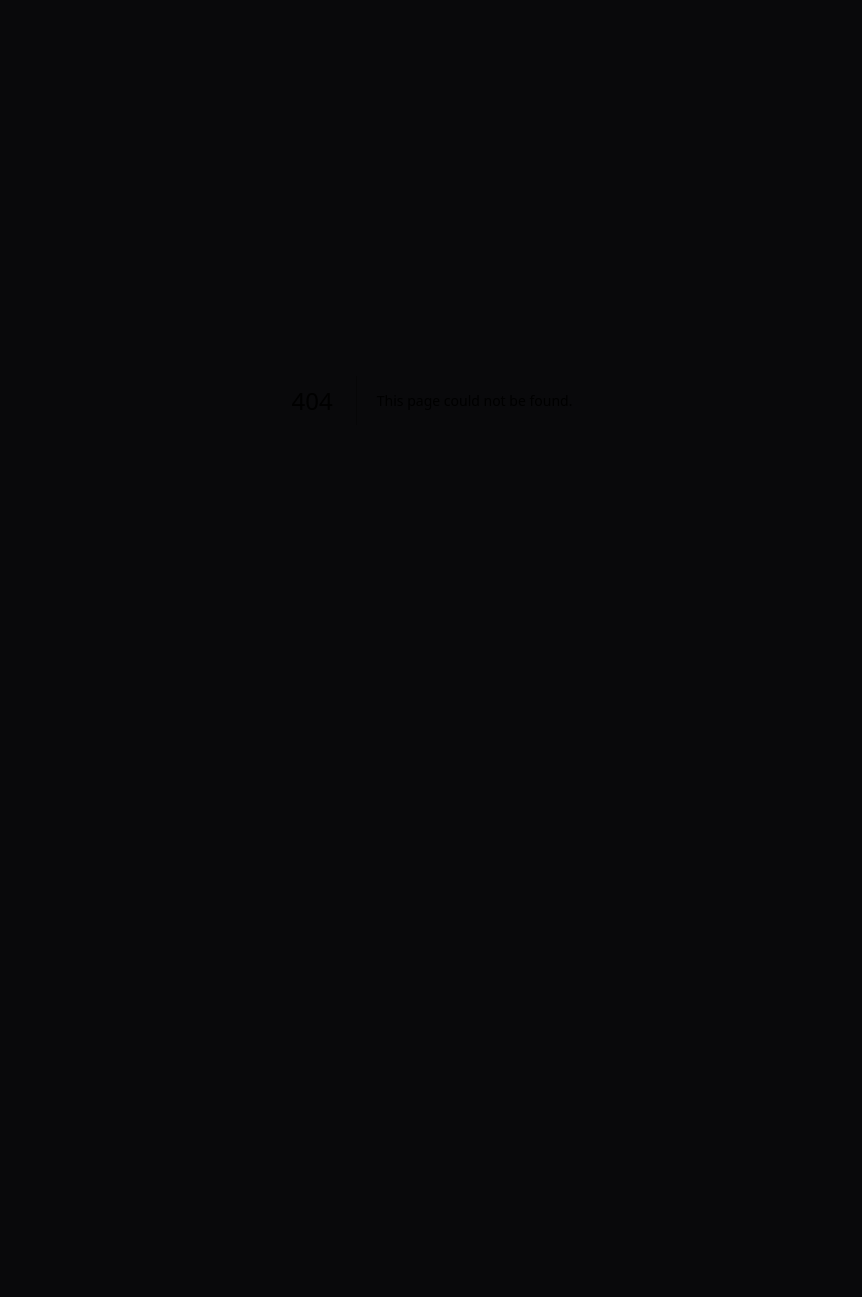
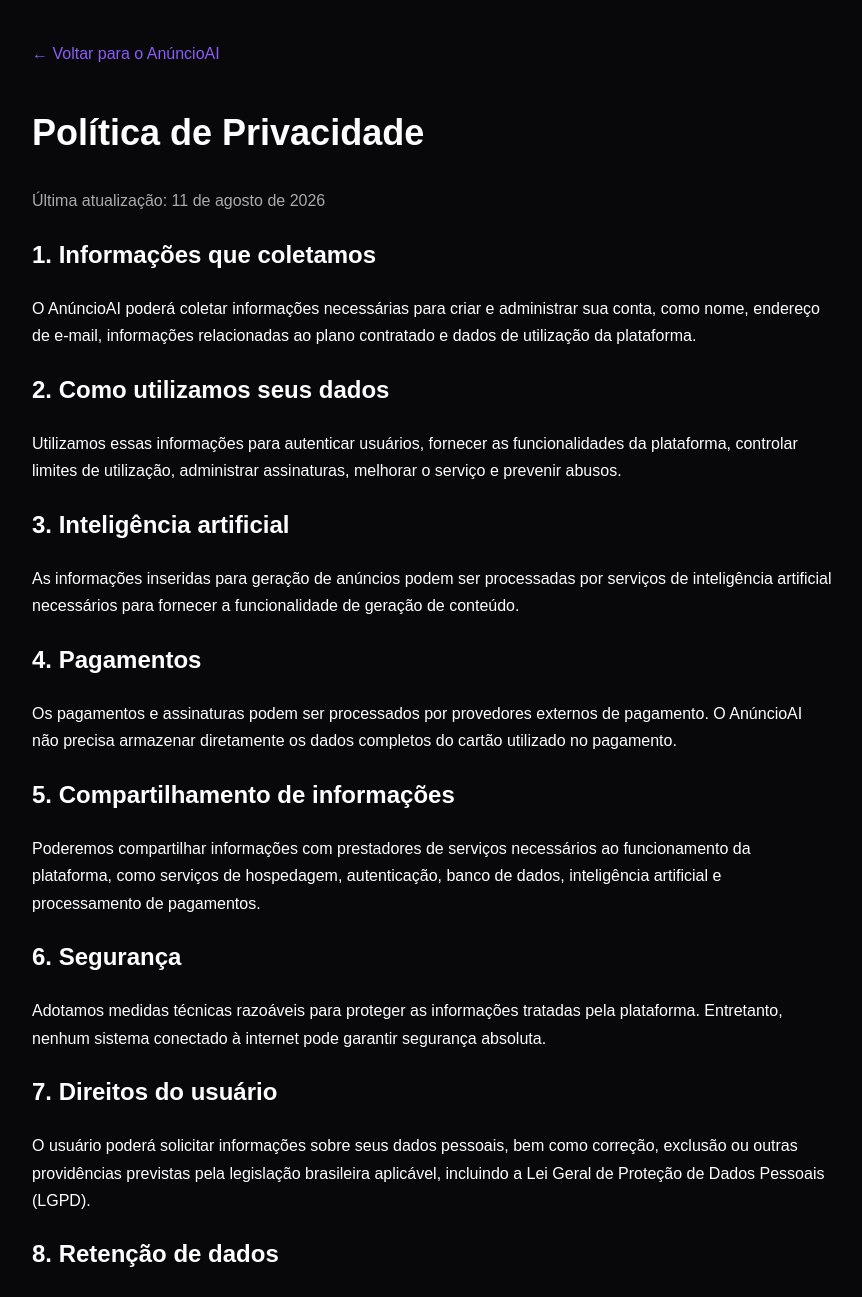
Before and after one commit to guilhermesilvabr123456-creator/anuncio-ai, a Next.js app: page /privacidade in a window 1280 px wide. Before the commit this address had no page. Shown: the top 1297 px of the page, without its empty margins (208-1070 px from the left). Before the commit the page ends 800 px from the top, so only its background shows below. Built offline with nearby package versions, Linux system fonts and the light colour scheme.

Commit message:
Create page.js

```diff
--- /dev/null
+++ b/app/privacidade/page.js
@@ -0,0 +1,121 @@
+export const metadata = {
+  title: "Política de Privacidade | AnúncioAI",
+  description: "Política de Privacidade da plataforma AnúncioAI",
+};
+
+export default function Privacidade() {
+  return (
+    <main
+      style={{
+        minHeight: "100vh",
+        background: "#08080b",
+        color: "#ffffff",
+        padding: "40px 20px",
+        fontFamily: "Arial, sans-serif",
+      }}
+    >
+      <div
+        style={{
+          maxWidth: "800px",
+          margin: "0 auto",
+          lineHeight: "1.7",
+        }}
+      >
+        <a
+          href="/"
+          style={{
+            color: "#8b5cf6",
+            textDecoration: "none",
+          }}
+        >
+          ← Voltar para o AnúncioAI
+        </a>
+
+        <h1 style={{ fontSize: "36px", marginTop: "35px" }}>
+          Política de Privacidade
+        </h1>
+
+        <p style={{ color: "#aaa" }}>
+          Última atualização: 11 de agosto de 2026
+        </p>
+
+        <h2>1. Informações que coletamos</h2>
+        <p>
+          O AnúncioAI poderá coletar informações necessárias para criar e
+          administrar sua conta, como nome, endereço de e-mail, informações
+          relacionadas ao plano contratado e dados de utilização da
+          plataforma.
+        </p>
+
+        <h2>2. Como utilizamos seus dados</h2>
+        <p>
+          Utilizamos essas informações para autenticar usuários, fornecer as
+          funcionalidades da plataforma, controlar limites de utilização,
+          administrar assinaturas, melhorar o serviço e prevenir abusos.
+        </p>
+
+        <h2>3. Inteligência artificial</h2>
+        <p>
+          As informações inseridas para geração de anúncios podem ser
+          processadas por serviços de inteligência artificial necessários
+          para fornecer a funcionalidade de geração de conteúdo.
+        </p>
+
+        <h2>4. Pagamentos</h2>
+        <p>
+          Os pagamentos e assinaturas podem ser processados por provedores
+          externos de pagamento. O AnúncioAI não precisa armazenar diretamente
+          os dados completos do cartão utilizado no pagamento.
+        </p>
+
+        <h2>5. Compartilhamento de informações</h2>
+        <p>
+          Poderemos compartilhar informações com prestadores de serviços
+          necessários ao funcionamento da plataforma, como serviços de
+          hospedagem, autenticação, banco de dados, inteligência artificial
+          e processamento de pagamentos.
+        </p>
+
+        <h2>6. Segurança</h2>
+        <p>
+          Adotamos medidas técnicas razoáveis para proteger as informações
+          tratadas pela plataforma. Entretanto, nenhum sistema conectado à
+          internet pode garantir segurança absoluta.
+        </p>
+
+        <h2>7. Direitos do usuário</h2>
+        <p>
+          O usuário poderá solicitar informações sobre seus dados pessoais,
+          bem como correção, exclusão ou outras providências previstas pela
+          legislação brasileira aplicável, incluindo a Lei Geral de Proteção
+          de Dados Pessoais (LGPD).
+        </p>
+
+        <h2>8. Retenção de dados</h2>
+        <p>
+          Os dados poderão ser mantidos pelo período necessário para prestar
+          os serviços, cumprir obrigações legais, resolver disputas e proteger
+          os direitos da plataforma e de seus usuários.
+        </p>
+
+        <h2>9. Alterações desta política</h2>
+        <p>
+          Esta Política de Privacidade poderá ser atualizada conforme a
+          plataforma evolua ou quando necessário para atender requisitos
+          legais.
+        </p>
+
+        <h2>10. Contato</h2>
+        <p>
+          Solicitações relacionadas à privacidade e aos dados pessoais poderão
+          ser encaminhadas pelo canal de suporte disponibilizado pelo
+          AnúncioAI.
+        </p>
+
+        <p style={{ marginTop: "50px", color: "#888" }}>
+          © 2026 AnúncioAI
+        </p>
+      </div>
+    </main>
+  );
+}
```
